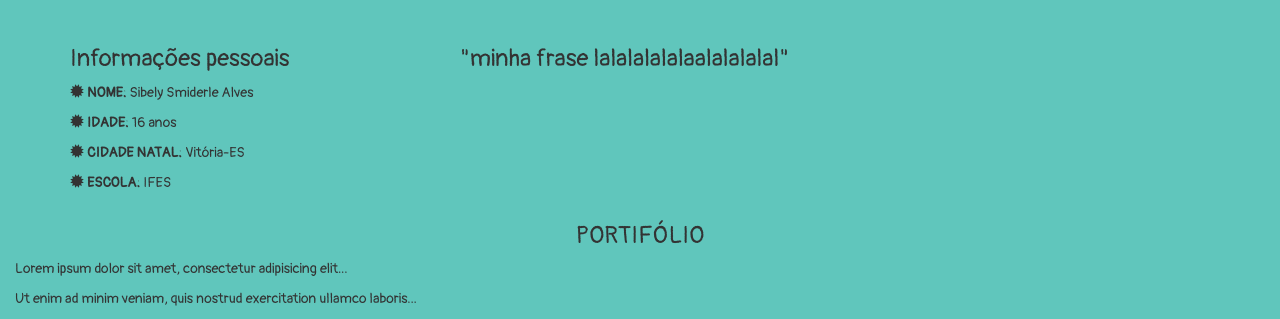
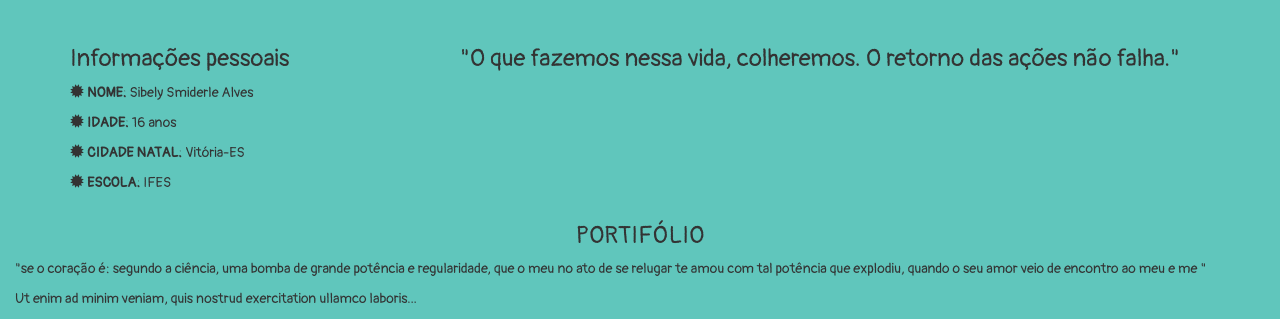
Before and after one commit to sibelysmiderle/sibelysmiderle.github.io, a plain HTML site: page novo.html in a window 1280 px wide. Shown: the part 507-826 px from the top of the page. Drawn offline with nearby package versions, Linux system fonts and the light colour scheme.

Commit message:
Update novo.html

```diff
--- a/novo.html
+++ b/novo.html
@@ -76,7 +76,7 @@ background-image: url(https://static.tumblr.com/89bfe91b72fb5ada43e605978e4a2ec9
 
   <h1>oi galerinha do meu canal</h1>
 
-  <img src="https://scontent.fvix2-2.fna.fbcdn.net/v/t1.0-0/p206x206/11149295_690419821085773_5312620996985988217_n.jpg?oh=f3e817f9579ad8868668a405481e7b74&oe=5AD05F28" class="img-circle" alt="perfil" width="300" height="auto"></center>
+ <center> <img src="https://scontent.fvix2-2.fna.fbcdn.net/v/t1.0-0/p206x206/11149295_690419821085773_5312620996985988217_n.jpg?oh=f3e817f9579ad8868668a405481e7b74&oe=5AD05F28" class="img-circle" alt="perfil" width="300" height="auto"></center>
 
   </div>
 
@@ -101,7 +101,7 @@ background-image: url(https://static.tumblr.com/89bfe91b72fb5ada43e605978e4a2ec9
     </div>
     <div class="col-sm-8">
 
-      <h3> "minha frase lalalalalalaalalalalal"</h3>
+      <h3> "O que fazemos nessa vida, colheremos. O retorno das ações não falha."</h3>
 
     </div>
 
@@ -110,7 +110,12 @@ background-image: url(https://static.tumblr.com/89bfe91b72fb5ada43e605978e4a2ec9
 
 <div class="col-sm-12">
       <h3><center>PORTIFÓLIO</center></h3>
-      <p>Lorem ipsum dolor sit amet, consectetur adipisicing elit...</p>
+      <p>"se o coração é:
+	      segundo a ciência,
+	      uma bomba de grande potência e regularidade,
+	      que o meu no ato de se relugar
+	      te amou com tal potência que explodiu,
+	      quando o seu amor veio de encontro ao meu e me "</p>
       <p>Ut enim ad minim veniam, quis nostrud exercitation ullamco laboris...</p>
     </div>
 
```
